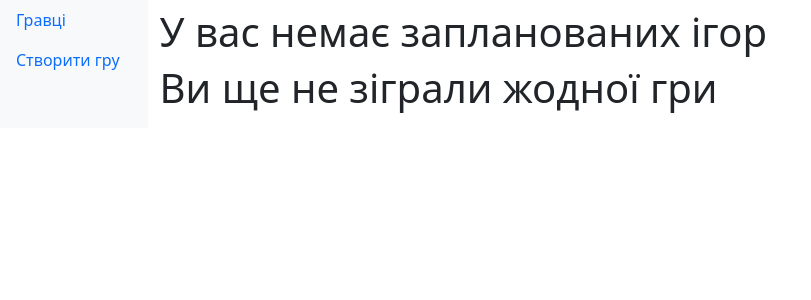
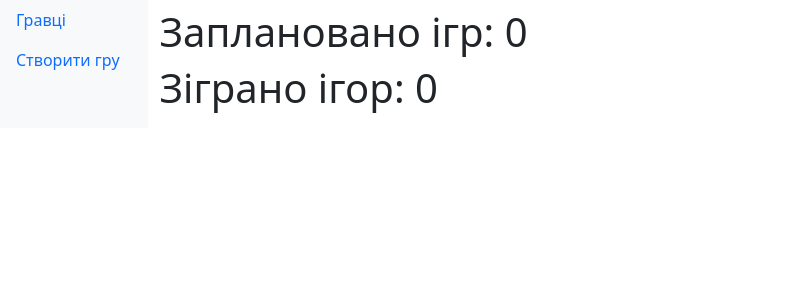
Before and after one commit to AndrewSkylone/TeamManager, a Django app: page / in a window 1280 px wide. Shown: the part 56-356 px from the top of the page, without its empty margins (0-811 px from the left). Run offline with Django 4.2, Linux system fonts and the light colour scheme; the visitor is signed in with stand-in values (Sample User, id 1); data that the repository does not hold is empty; some libraries are stand-ins or nearby versions.

Commit message:
щмінено index

```diff
--- a/sport_team/main/templates/main/index.html
+++ b/sport_team/main/templates/main/index.html
@@ -9,7 +9,7 @@
     {% endfor %}
 </div>
 {% else %}
-<h1>У вас немає запланованих ігор</h1>
+<h1>Заплановано ігр: 0</h1>
 {% endif %}
 {% if last_games %}
 <h1>Зіграні ігри</h1>
@@ -19,6 +19,6 @@
     {% endfor %}
 </div>
 {% else %}
-<h1>Ви ще не зіграли жодної гри</h1>
+<h1>Зіграно ігор: 0</h1>
 {% endif %}
 {% endblock %}
```
